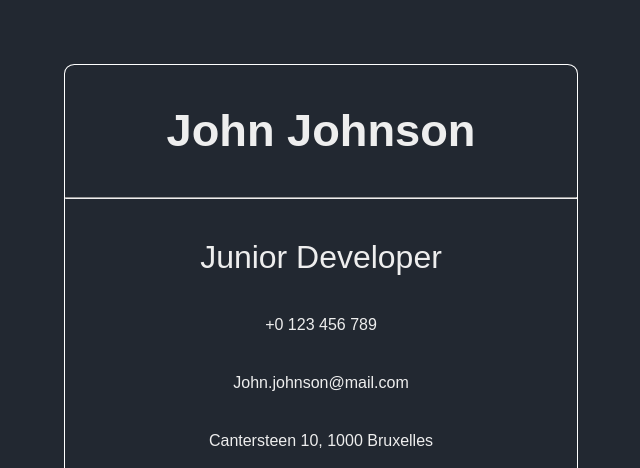
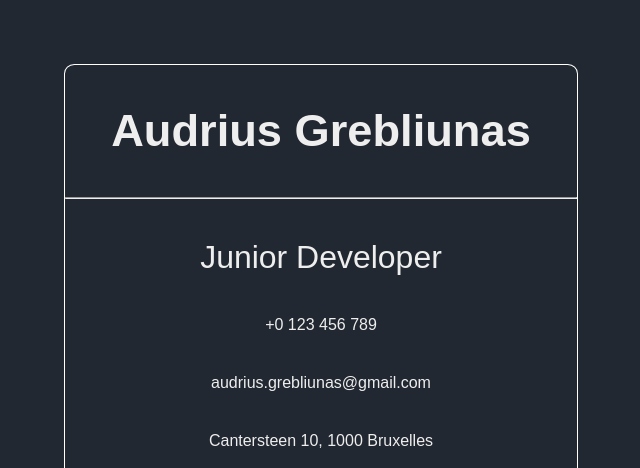
Before and after one commit to AudriusGrebliunas/Vcard.github.io, a plain HTML site: page index.html in a window 1280 px wide. Shown: the top 468 px of the page, without its empty margins (319-959 px from the left). Drawn offline with Linux system fonts and the light colour scheme; a web font is replaced by a local one.

Commit message:
J'ai replacé le texte placeholder par mon nom et prénom

```diff
--- a/index.html
+++ b/index.html
@@ -14,12 +14,12 @@
 
 <body>
     <div class="cartevisite">
-        <h1>John Johnson <h1>
+        <h1>Audrius Grebliunas<h1>
                 <hr>
                 <h2>Junior Developer</h2>
 
                 <h3>+0 123 456 789</h3>
-                <h3>John.johnson@mail.com</h3>
+                <h3>audrius.grebliunas@gmail.com</h3>
                 <h3>Cantersteen 10, 1000 Bruxelles</h3>
                 <a href="https://github.com/AudriusGrebliunas"><i class="fa-brands fa-square-github"></i></a>
 
```
